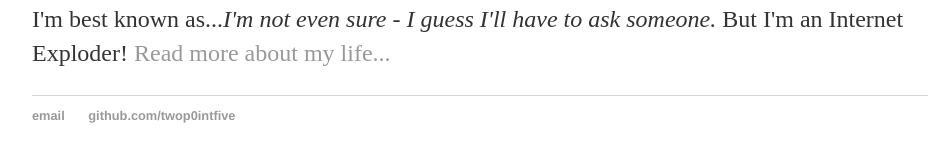
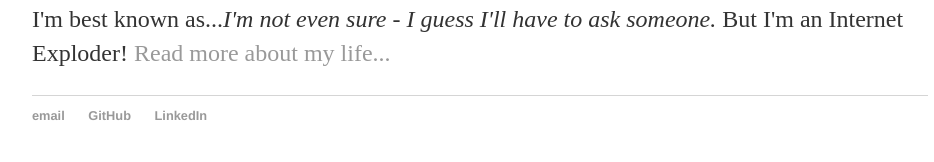
Before and after one commit to twop0intfive/twop0intfive.github.io, a Jekyll site: the page built from index.html, in a window 1280 px wide. Shown: the part 194-356 px from the top of the page, without its empty margins (160-1094 px from the left). Built offline with Jekyll 4.4.1, drawn with Linux system fonts in a browser that asks for light colours.

Commit message:
Update 201807081010
Added LinkedIn link to footer.

```diff
--- a/_layouts/default.html
+++ b/_layouts/default.html
@@ -24,7 +24,8 @@
 			<footer>
 	    		<ul>
 	        		<li><a href="mailto:cvega.tech@gmail.com">email</a></li>
-	        		<li><a href="https://github.com/twop0intfive">github.com/twop0intfive</a></li>
+	        		<li><a href="https://github.com/twop0intfive">GitHub</a></li>
+				<li><a href="https://www.linkedin.com/in/chrisevega">LinkedIn</a></li>
 				</ul>
 			</footer>
 		</body>
```
